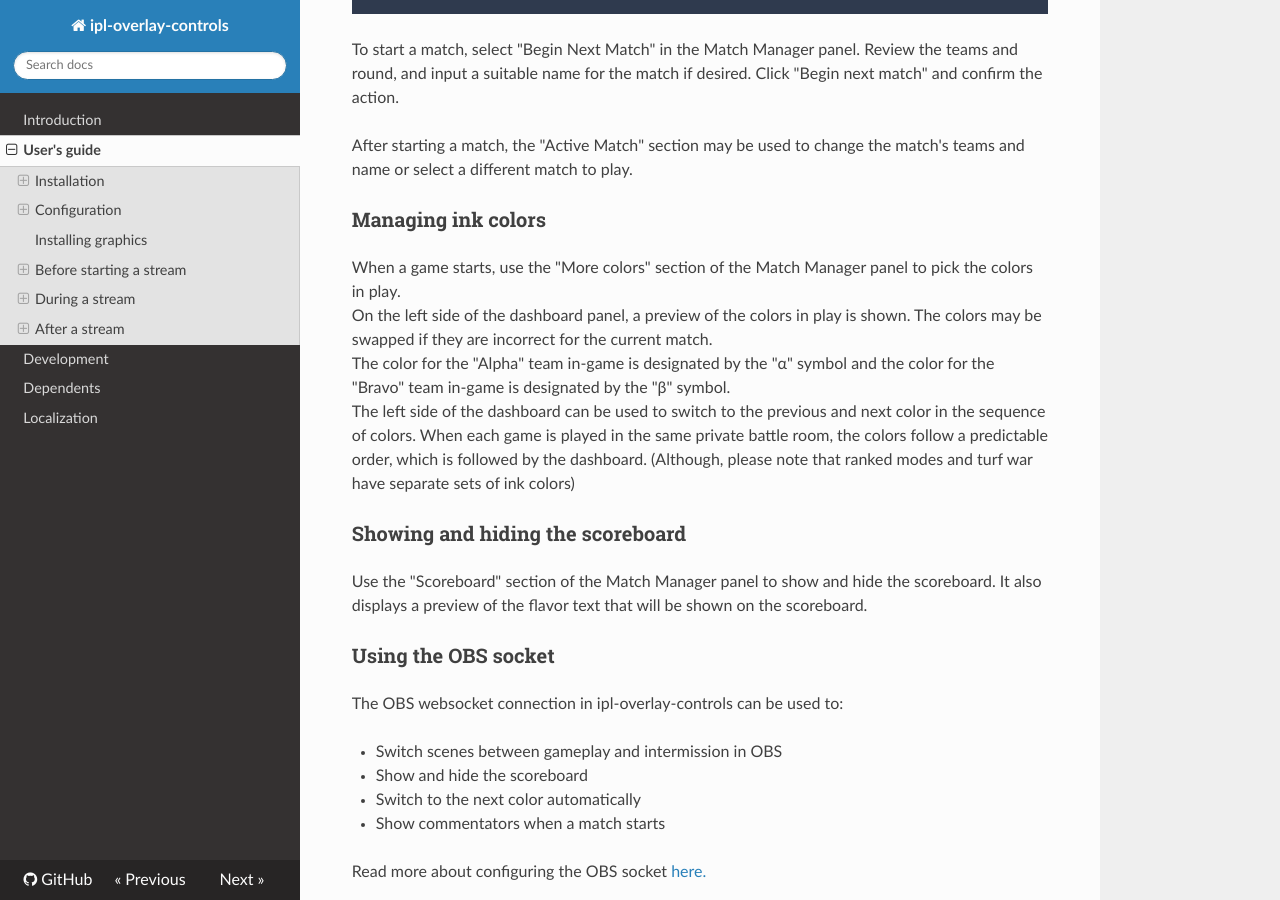
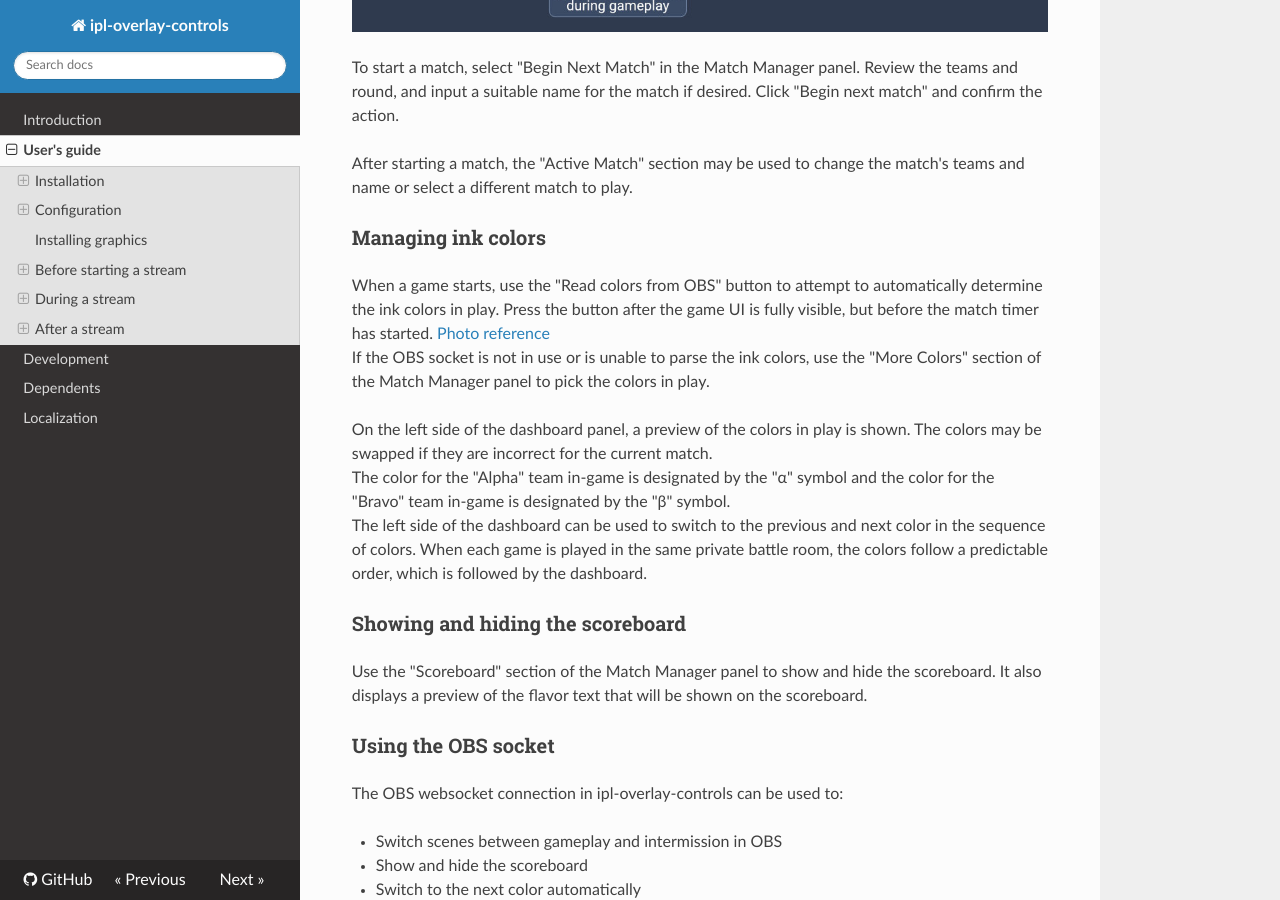
Before and after one commit to inkfarer/ipl-overlay-controls, an MkDocs documentation site: the page built from docs/users-guide.md, in a window 1280 px wide and 900 px high, scrolled down 6604 px. Built offline with MkDocs 1.6.1, drawn with Linux system fonts in a browser that asks for light colours; nearby versions of some CDN libraries; some of the changed text lies outside the part shown.

Commit message:
Add information about the screenshot parser to docs

````diff
--- a/docs/users-guide.md
+++ b/docs/users-guide.md
@@ -33,7 +33,7 @@
 
 ## Configuration
 
-### Setting authentication keys
+### Creating the configuration file
 
 For some features of ipl-overlay-controls to function properly, some configuration parameters must be set.
 To start, create the configuration file at `<nodecg>/cfg/ipl-overlay-controls.json`
@@ -59,7 +62,7 @@
 }
 ```
 
-Any configuration parameters may be omitted from the file, but functionality will be missing if that is done.
+Any configuration parameters may be omitted from the file.
 
 ### Settings in the dashboard
 
@@ -185,13 +188,16 @@
 
 ### Managing ink colors
 
-When a game starts, use the "More colors" section of the Match Manager panel to pick the colors in play.
+When a game starts, use the "Read colors from OBS" button to attempt to automatically determine the ink colors in play.
+Press the button after the game UI is fully visible, but before the match timer has started. [Photo reference](img/screenshot-parser-timing-reference.webp)
+If the OBS socket is not in use or is unable to parse the ink colors, use the "More Colors" section of the Match Manager
+panel to pick the colors in play.
+
 On the left side of the dashboard panel, a preview of the colors in play is shown. The colors may be swapped if they are
 incorrect for the current match.
 The color for the "Alpha" team in-game is designated by the "α" symbol and the color for the "Bravo" team in-game is designated by the "β" symbol.
 The left side of the dashboard can be used to switch to the previous and next color in the sequence of colors. When each
-game is played  in the same private battle room, the colors follow a predictable order, which is followed by the dashboard.
-(Although, please note that ranked modes and turf war have separate sets of ink colors)
+game is played in the same private battle room, the colors follow a predictable order, which is followed by the dashboard.
 
 ### Showing and hiding the scoreboard
 
````
Also changed, not shown: other parts of docs/users-guide.md (+4 -1 lines), docs/development.md (+5 -0 lines), docs/img/match-manager.jpg, docs/img/screenshot-parser-timing-reference.webp (added), 1 other file.
